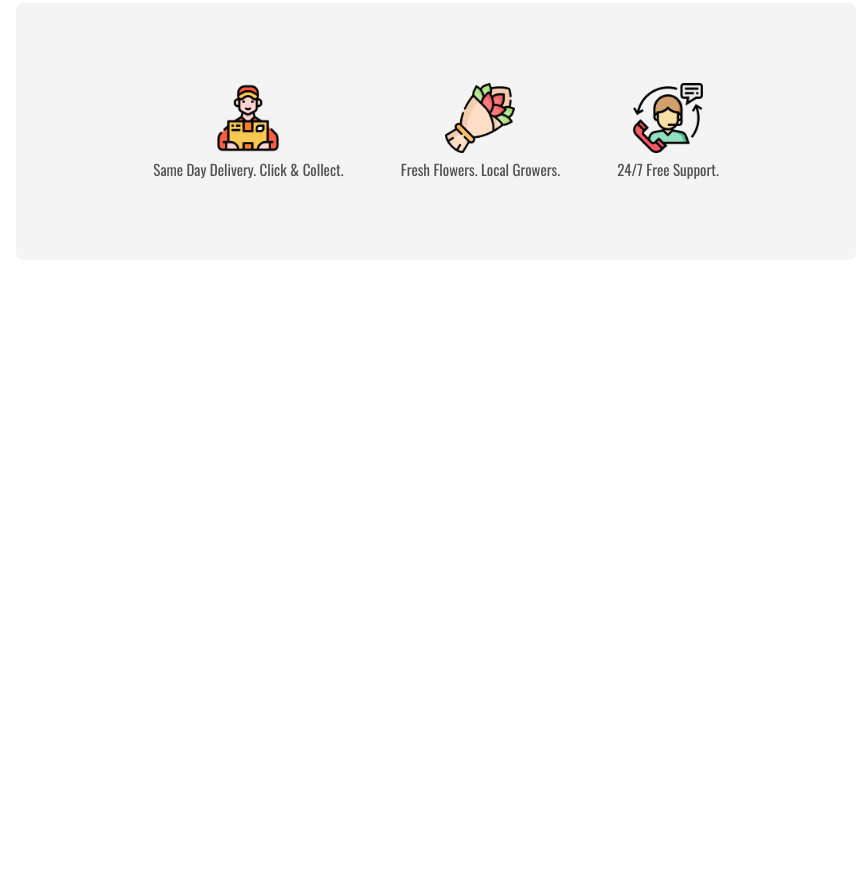
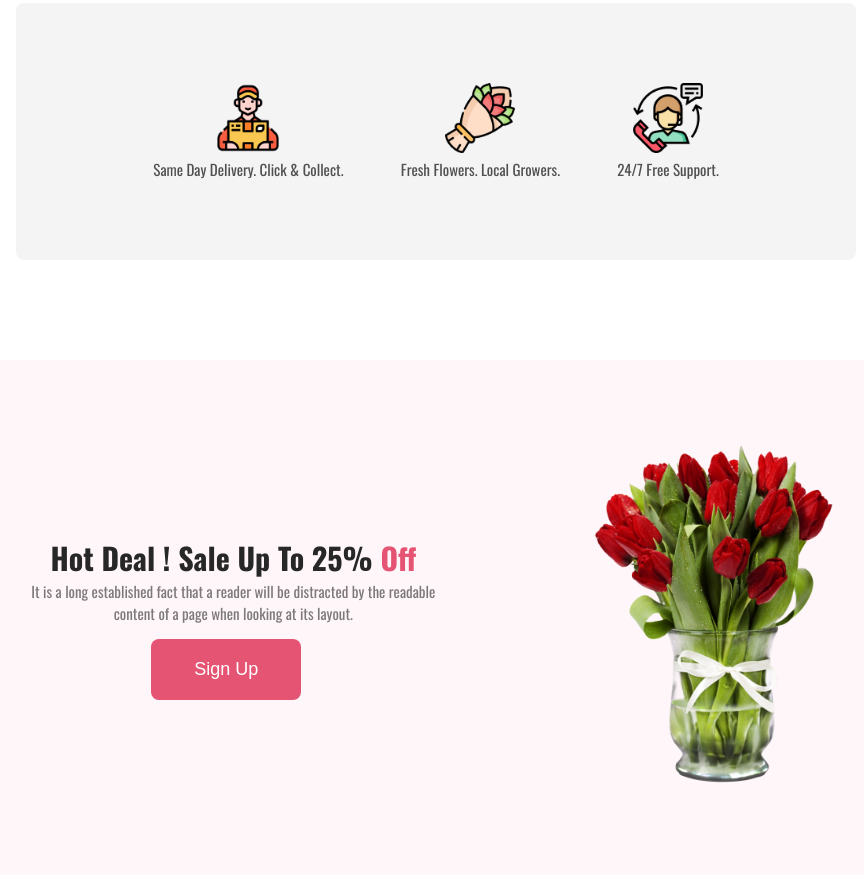
Before and after one commit to rayhan360/FlowerSite, a plain HTML site: page index.html in a window 1280 px wide. Shown: the part 1467-2342 px from the top of the page, without its empty margins (204-1068 px from the left). Before the commit the page ends 1827 px from the top, so only its background shows below. Drawn offline with nearby package versions, Linux system fonts and the light colour scheme.

Commit message:
discount section code complete

```diff
--- a/index.html
+++ b/index.html
@@ -74,6 +74,24 @@
                     </div>
                 </div>
         </section>
+
+        <!-- discount section here -->
+        <section class="discount-section">
+            <div class="discount-text">
+                <h2 class="discount-title">Hot Deal ! Sale Up To 25% <span>Off</span></h2>
+                <p class="discount-description">It is a long established fact that a reader will be distracted by the readable <br> content of a page when looking at its layout.</p>
+                <button class="primary-btn" id="button">Sign Up</button>
+            </div>
+
+            <div class="discount-img">
+                <div class="discount-img">
+                    <img src="images/discount.png" alt="">
+                </div>
+            </div>
+        </section>
+
+        <!-- Instagram section here -->
+
     </main>
 
     <footer>
--- a/style.css
+++ b/style.css
@@ -57,6 +57,7 @@ body {
     padding-top: 15px;
 }
 
+/* features section css here */
 .featurs-text {
     text-align: center;
     margin-top: 120px;
@@ -113,6 +114,8 @@ body {
     text-decoration-line: underline;
 }
 
+/* policy section css here */
+
 .policy {
     border-radius: 8px;
     background-color: #2727270D;
@@ -135,7 +138,45 @@ body {
     font-size: 15px;
 }
 
-.policy-img{
+.policy-img {
     height: 70px;
     width: 70px;
 }
+
+/* discount section css here */
+.discount-section {
+    display: flex;
+    align-items: center;
+    justify-content: space-evenly;
+    background: #E554730D;
+    padding: 80px;
+}
+
+.discount-title,
+.discount-description {
+    text-align: center;
+}
+
+span {
+    color: #E55473;
+}
+
+.discount-title {
+    color: #272727;
+    font-size: 30px;
+    font-weight: 800;
+}
+
+.discount-description {
+    color: rgba(39, 39, 39, 0.60);
+    font-size: 15px;
+}
+
+#button{
+    margin-left: 120px;
+}
+
+.discount-img img{
+    width: 250px;
+    height: 350px;
+}
```
